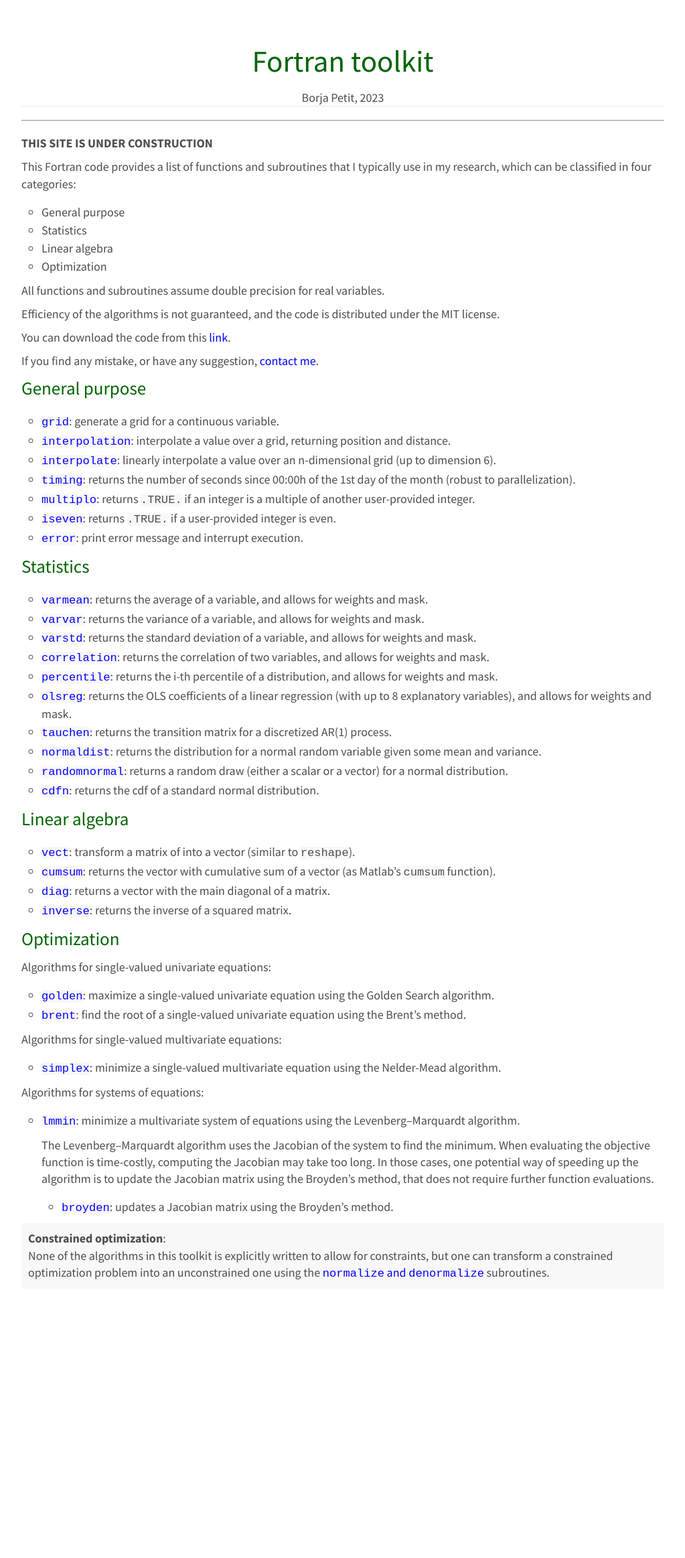
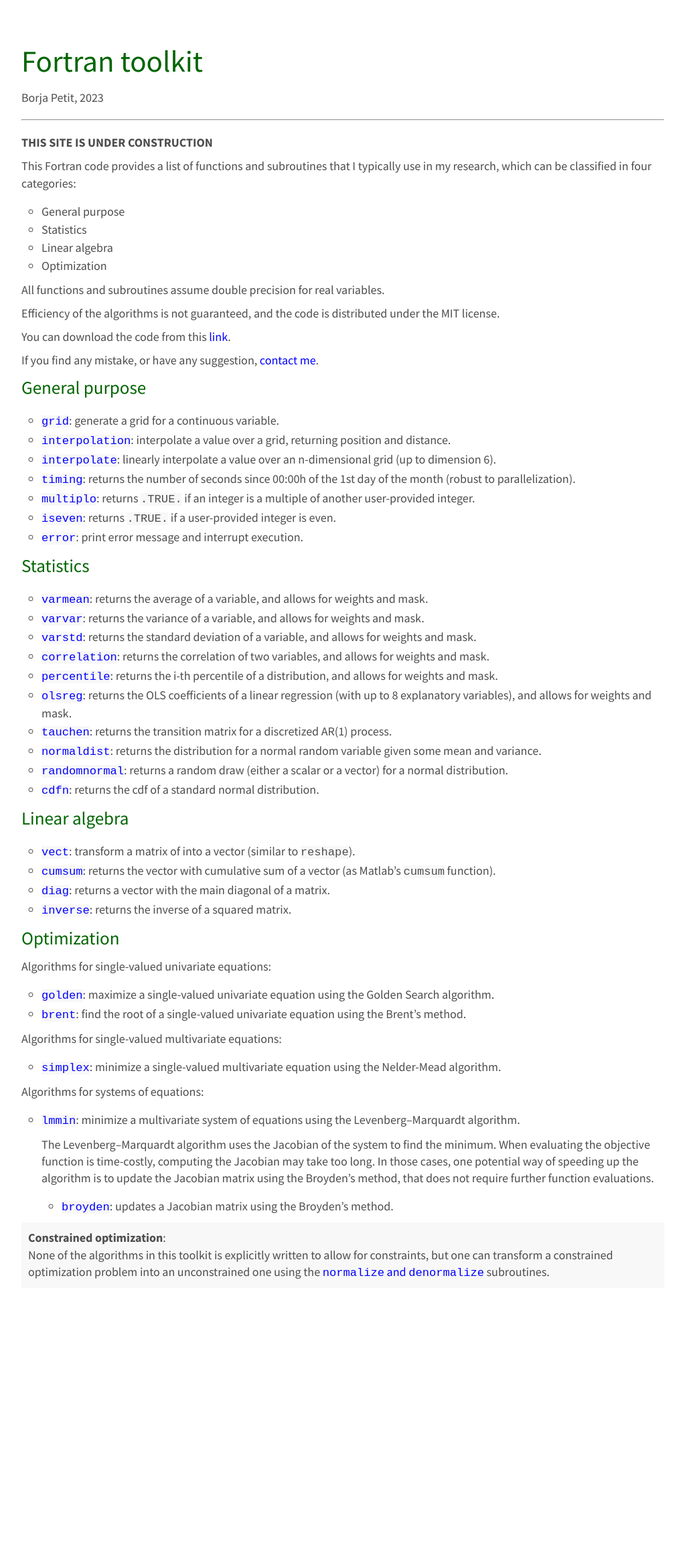
Before and after one commit to borjapetit/fortran_toolkit, a Jekyll site: the page built from index.md, in a window 1280 px wide. Shown: the whole page at 67% size, without its empty margins (128-1151 px from the left). Built offline with Jekyll 4.4.1, drawn with Linux system fonts in a browser that asks for light colours; our own code applies the rules of GitHub Pages for plain Markdown files.

Commit message:
some changes in css

```diff
--- a/assets/css/githubcss.css
+++ b/assets/css/githubcss.css
@@ -104,16 +104,11 @@ h1, h2, h3, h4, h5, h6 {
 /* page title */
 h1 {
   font-size: 250%;
-  text-align: center;
-  display: block;
 }
 /* author */
 h6{
   font-size: 100%;
   color: var(--fontmain);
-  border-bottom:1px solid #eaecef;
-  text-align: center;
-  display: block;
 }
 h2 {
   font-size:150%;
```
Also changed, not shown: index.md (line endings or trailing spaces).
